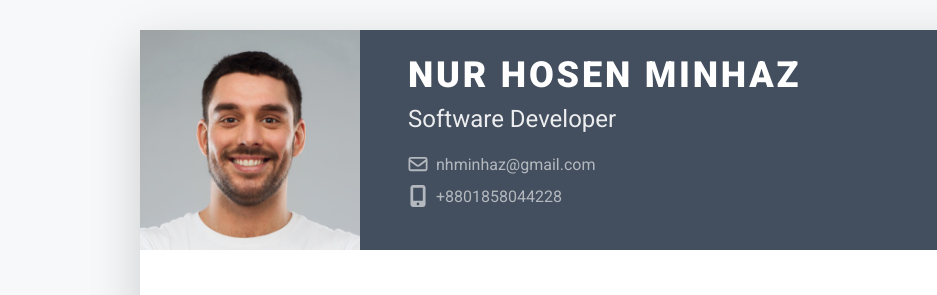
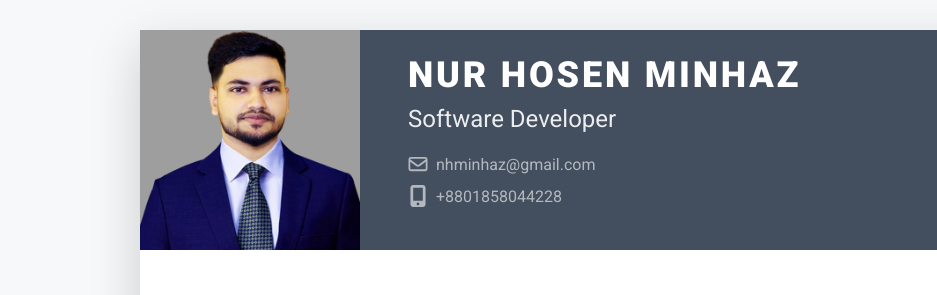
Before and after one commit to Nur13171/cv, a plain HTML site: page index.html in a window 1280 px wide. Shown: the top 295 px of the page, 0-937 px from the left. Drawn offline with Linux system fonts and the light colour scheme.

Commit message:
profile picture change

```diff
--- a/index.html
+++ b/index.html
@@ -32,7 +32,7 @@
             <div
               class="col-block col-md-auto resume-picture-holder text-center text-md-start"
             >
-              <img class="picture" src="assets/images/profile.jpg" alt="" />
+              <img class="picture" src="assets/images/profile.png" alt="" />
             </div>
             <!--//col-->
             <div class="col">
```
Also changed, not shown: assets/images/profile.jpg (deleted), assets/images/profile.png (added), 5 other files.
